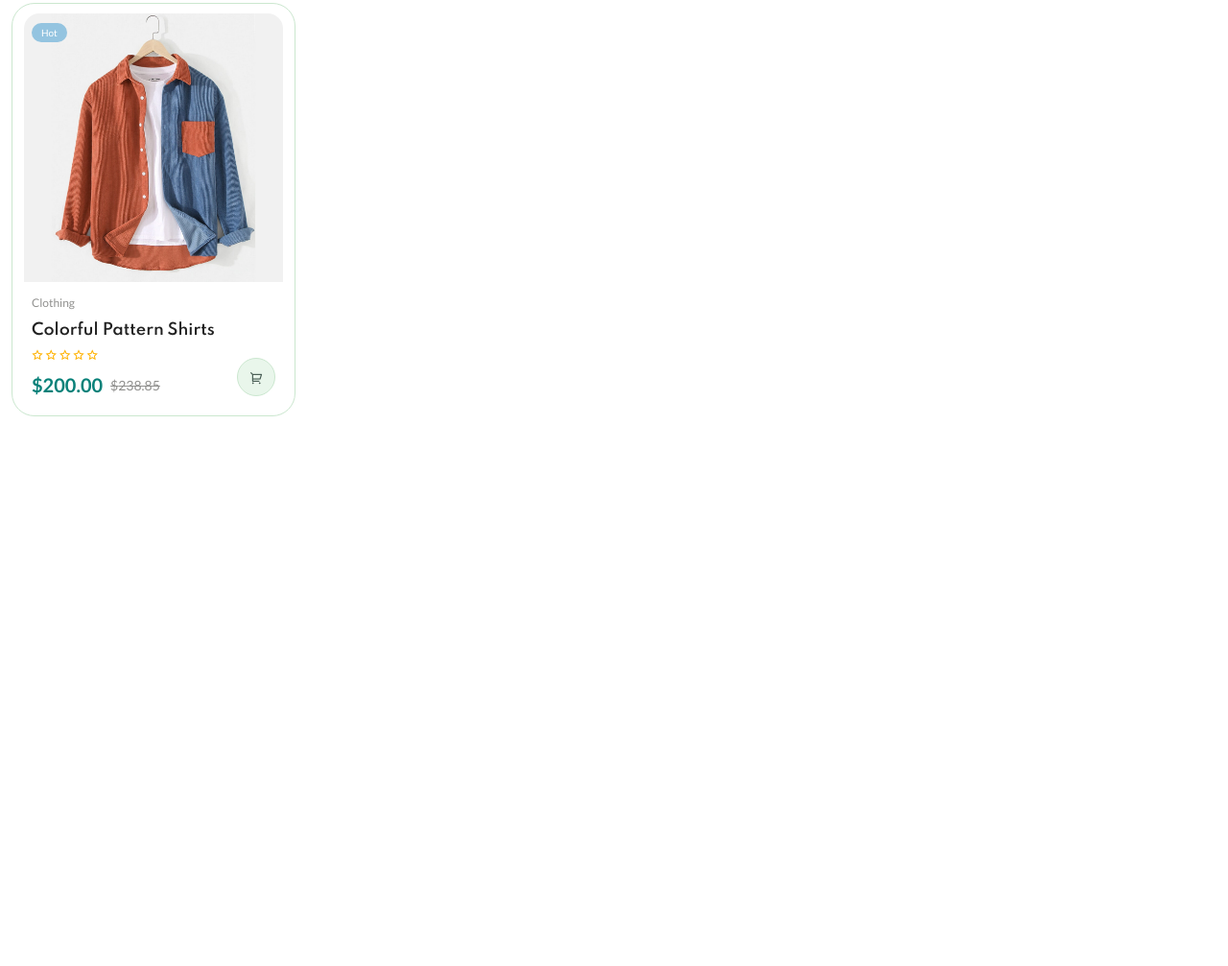
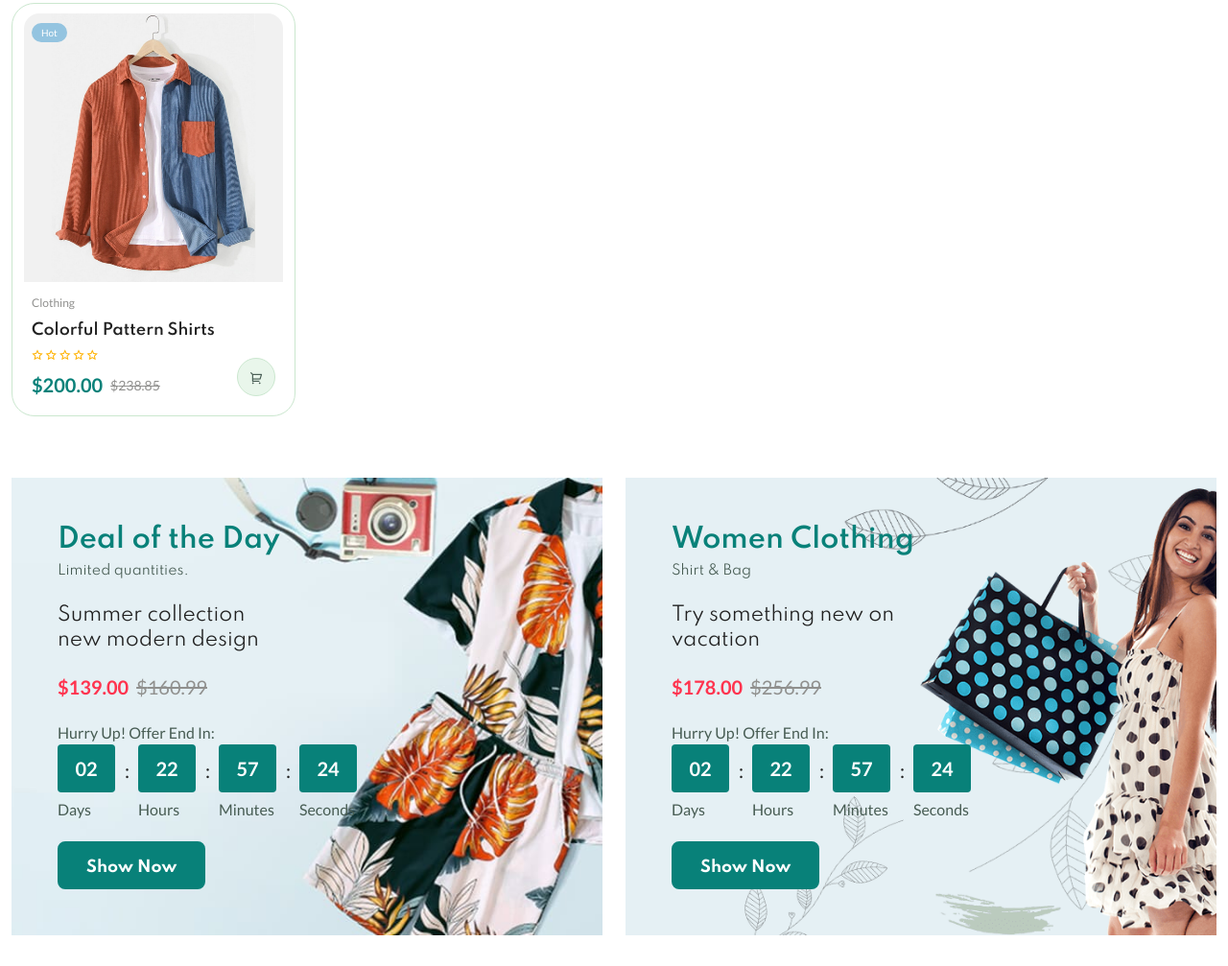
Before and after one commit to devanhdq/clothes-e-commerce, a plain HTML site: page index.html in a window 1280 px wide. Shown: the part 2155-3162 px from the top of the page at 96% size. Before the commit the page ends 2621 px from the top, so only its background shows below. Drawn offline with nearby package versions, Linux system fonts and the light colour scheme.

Commit message:
- Creating Deals section

```diff
--- a/assets/css/styles.css
+++ b/assets/css/styles.css
@@ -632,6 +632,85 @@ input {
 
 
 /*=============== DEALS ===============*/
+.deals__container {
+    grid-template-columns: repeat(2, 1fr);
+}
+
+.deals__item:nth-child(1) {
+    background-image: url(../img/deals-1.jpg);
+}
+
+.deals__item:nth-child(2) {
+    background-image: url(../img/deals-2.png);
+}
+
+.deals__item {
+    padding: 3rem;
+    background-size: cover;
+    background-position: center;
+    display: flex;
+    flex-direction: column;
+    row-gap: 1.5rem;
+}
+
+.deals__brand {
+    color: var(--first-color);
+    font-size: var(--h3-font-size);
+    margin-bottom: .25rem;
+}
+
+.deals__category {
+    font-family: var(--second-font), serif;
+    font-size: var(--small-font-size);
+}
+
+.deals__title {
+    max-width: 240px;
+    font-size: var(--large-font-size);
+    font-weight: var(--weight-400);
+    line-height: 1.3;
+}
+
+.deals__price .new__price,
+.deals__price .old__price {
+    font-size: var(--large-font-size);
+
+}
+
+.deals__price .new__price {
+    color: hsl(352, 100%, 60%);
+}
+
+.countdown {
+    display: flex;
+    column-gap: 1.5rem;
+}
+
+.countdown__amount {
+    position: relative;
+}
+
+.countdown__amount:not(:last-child)::after {
+    content: ":";
+    color: var(--title-color);
+    font-size: var(--large-font-size);
+    position: absolute;
+    right: -25%;
+    top: 20%;
+}
+
+.countdown__period {
+    background-color: var(--first-color);
+    color: var(--body-color);
+    width: 60px;
+    height: 50px;
+    text-align: center;
+    line-height: 50px;
+    border-radius: .25rem;
+    font-size: var(--large-font-size);
+    font-weight: var(--weight-600);
+    margin-bottom: .5rem;
+}
 
 /*=============== NEW ARRIVALS ===============*/
 
--- a/index.html
+++ b/index.html
@@ -1190,7 +1190,100 @@
     </section>
 
     <!--=============== DEALS ===============-->
-    <section class="deals"></section>
+    <section class="deals section">
+        <div class="deals__container container grid">
+            <!-- ===========Deal Item 1=========-->
+            <div class="deals__item">
+                <div class="deals__group">
+                    <h3 class="deals__brand">Deal of the Day</h3>
+                    <span class="deals__category">Limited quantities.</span>
+                </div>
+
+                <h4 class="deals__title">Summer collection new modern design</h4>
+
+                <div class="deals__price flex">
+                    <span class="new__price">139.00</span>
+                    <span class="old__price">160.99</span>
+                </div>
+
+                <div class="deals__group">
+                    <p class="deals__countdown-text">Hurry Up! Offer End In:</p>
+                    <div class="countdown">
+                        <div class="countdown__amount">
+                            <p class="countdown__period">02</p>
+                            <span class="unit">Days</span>
+                        </div>
+
+                        <div class="countdown__amount">
+                            <p class="countdown__period">22</p>
+                            <span class="unit">Hours</span>
+                        </div>
+
+
+                        <div class="countdown__amount">
+                            <p class="countdown__period">57</p>
+                            <span class="unit">Minutes</span>
+                        </div>
+
+                        <div class="countdown__amount">
+                            <p class="countdown__period">24</p>
+                            <span class="unit">Seconds</span>
+                        </div>
+                    </div>
+                </div>
+
+                <div class="deals_btn">
+                    <a href="" class="btn btn__md">Show Now</a>
+                </div>
+            </div>
+
+            <!-- ===========Deal Item 2=========-->
+            <div class="deals__item">
+                <div class="deals__group">
+                    <h3 class="deals__brand">Women Clothing</h3>
+                    <span class="deals__category">Shirt & Bag</span>
+                </div>
+
+                <h4 class="deals__title">Try something new on vacation</h4>
+
+                <div class="deals__price flex">
+                    <span class="new__price">178.00</span>
+                    <span class="old__price">256.99</span>
+                </div>
+
+                <div class="deals__group">
+                    <p class="deals__countdown-text">Hurry Up! Offer End In:</p>
+                    <div class="countdown">
+                        <div class="countdown__amount">
+                            <p class="countdown__period">02</p>
+                            <span class="unit">Days</span>
+                        </div>
+
+                        <div class="countdown__amount">
+                            <p class="countdown__period">22</p>
+                            <span class="unit">Hours</span>
+                        </div>
+
+
+                        <div class="countdown__amount">
+                            <p class="countdown__period">57</p>
+                            <span class="unit">Minutes</span>
+                        </div>
+
+                        <div class="countdown__amount">
+                            <p class="countdown__period">24</p>
+                            <span class="unit">Seconds</span>
+                        </div>
+                    </div>
+                </div>
+
+                <div class="deals_btn">
+                    <a href="" class="btn btn__md">Show Now</a>
+                </div>
+            </div>
+        </div>
+
+    </section>
 
     <!--=============== NEW ARRIVALS ===============-->
     <section class="new__arrivals"></section>
```
Also changed, not shown: 2 other files.
